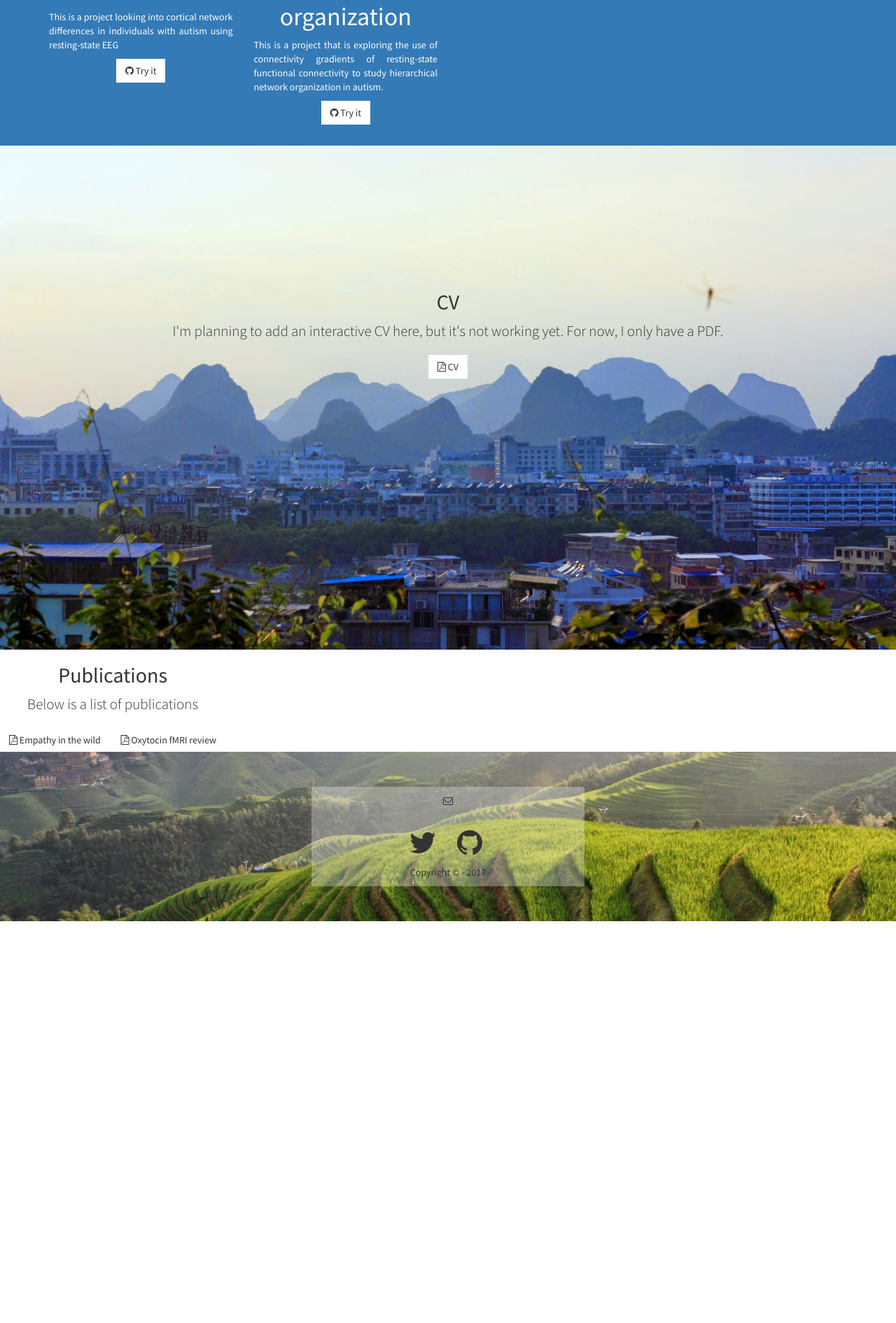
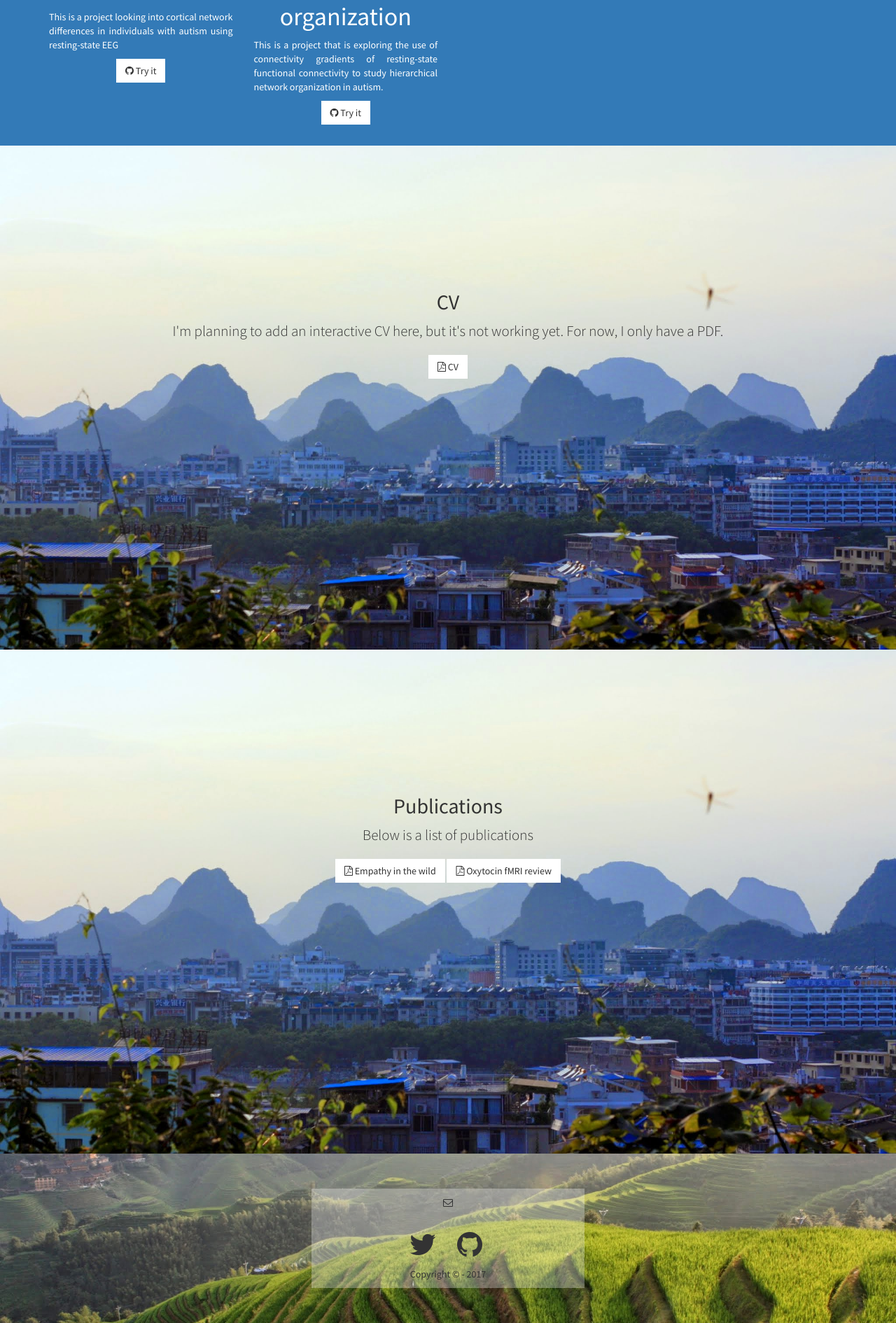
Before and after one commit to rb643/raibethlehem.github.io, a Jekyll site: the page built from index.html, in a window 1280 px wide. Shown: the part 1201-3091 px from the top of the page at 70% size. Built offline with Jekyll 4.4.1, drawn with Linux system fonts in a browser that asks for light colours; before the commit the page ends 2517 px from its top, so only the background shows below that.

Commit message:
Update publications.html

```diff
--- a/_includes/_html/publications.html
+++ b/_includes/_html/publications.html
@@ -1,4 +1,4 @@
-<section id="publications" class="publications">
+<section id="publications" class="cv">
       <div class="text-vertical-center">
         <h2>Publications</h2>
         <p class="lead">
```
